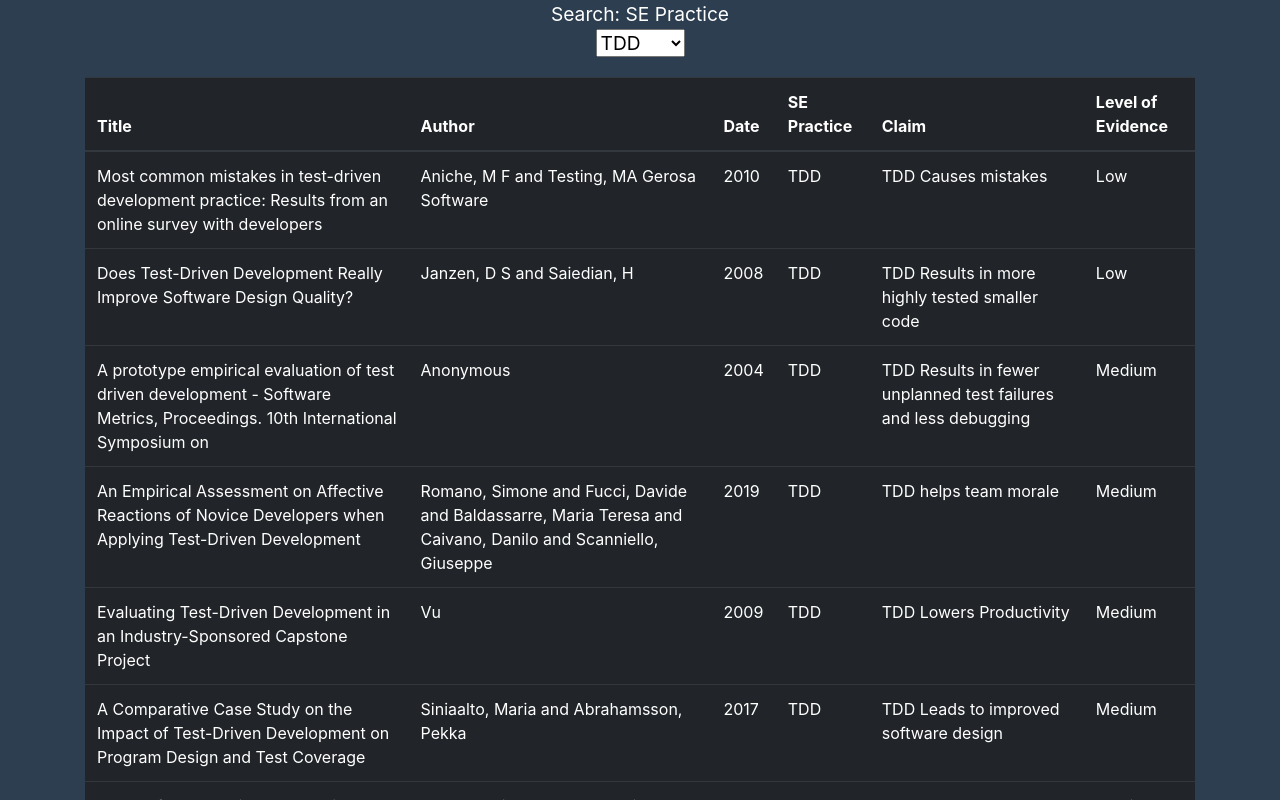
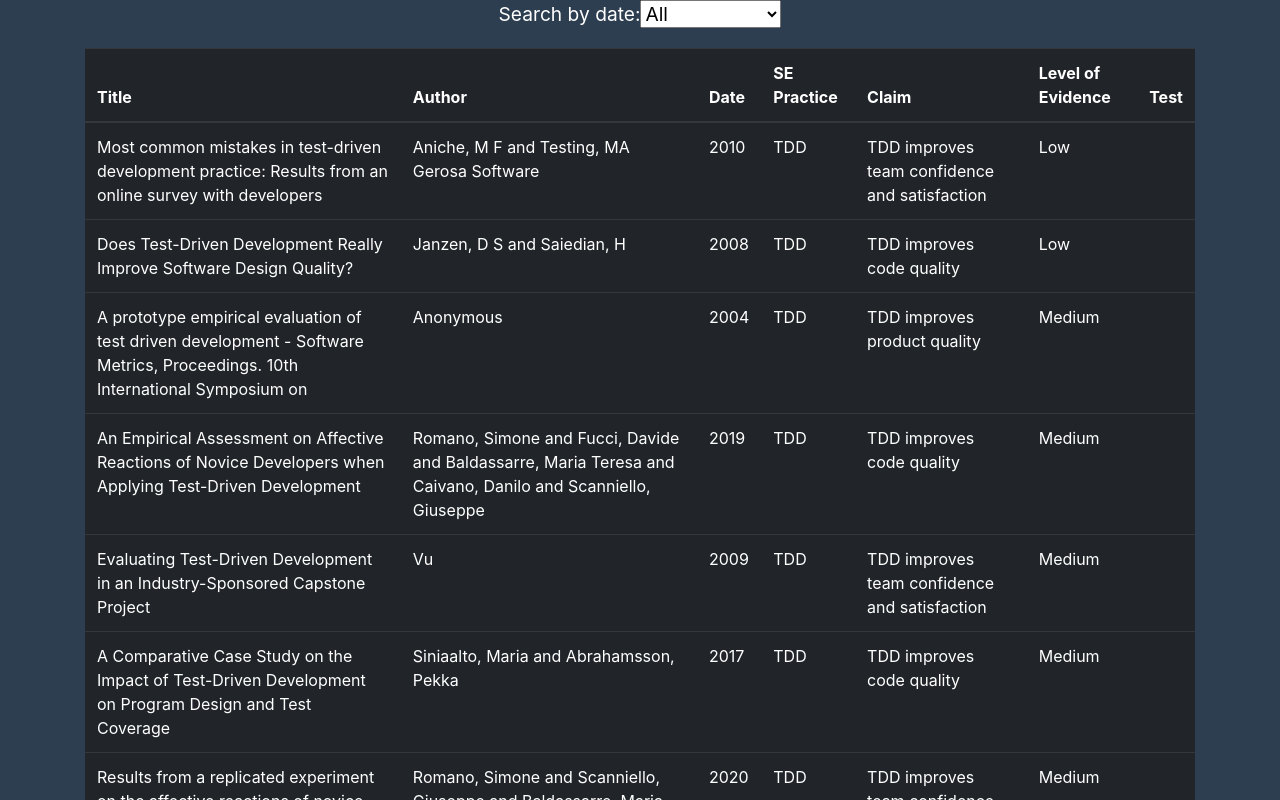
Before and after one commit to MattHerbertZA/CISE_Team, a React (Create React App) app in the folder seeds/: page /SortingTable in a window 1280 px wide. Shown: the top 800 px of the page. Built offline with nearby package versions, Linux system fonts and the light colour scheme.

Commit message:
Changed  filtering system - not working

```diff
--- a/seeds/src/App.css
+++ b/seeds/src/App.css
@@ -75,8 +75,8 @@ textarea {
 text-align: center;
 font-size: larger;
 padding-bottom: 1em;
+}
 
-}
 
 /* ArticleList Styles */
 .list {
--- a/seeds/src/components/ColumnFilter.js
+++ b/seeds/src/components/ColumnFilter.js
@@ -1,17 +1,16 @@
-import React from 'react'
+import React from "react";
 
 export const ColumnFilter = ({ column }) => {
- const { setFilter } = column
+  const { filterValue, setFilter } = column;
 
-    return (
-        <span>
-            SE Practice <br></br>
-      <select name="dropDownSE" id="dropDown">
-          <option value="TDD">TDD</option> {" "}
-        <option value="For Testing">Testing</option>
-        <option value="all">All</option>
-      </select>
-      onChange={(e) => setFilter(e.target.value)}
-        </span>
-    )
-}
+
+  return (
+    <span>
+      Search:{' '}
+      <input
+        value={filterValue || ''}
+        onChange = {(e) => setFilter(e.target.value)}
+        />
+    </span>
+  );
+};
--- a/seeds/src/components/DATA.json
+++ b/seeds/src/components/DATA.json
@@ -3,7 +3,7 @@
         "author":"Aniche, M F and Testing, MA Gerosa Software",
         "date": "2010",
         "se_practice":"TDD",
-        "claim":"TDD Causes mistakes",
+        "claim":"TDD improves team confidence and satisfaction",
         "level_of_evidence":"Low"
     },
 
@@ -11,7 +11,7 @@
         "author":"Janzen, D S and Saiedian, H",
         "date": "2008",
         "se_practice":"TDD",
-        "claim":"TDD Results in more highly tested smaller code",
+        "claim":"TDD improves code quality",
         "level_of_evidence":"Low"
     },
 
@@ -19,7 +19,7 @@
         "author":"Anonymous",
         "date": "2004",
         "se_practice":"TDD",
-        "claim":"TDD Results in fewer unplanned test failures and less debugging",
+        "claim":"TDD improves product quality",
         "level_of_evidence":"Medium"
     },
 
@@ -27,7 +27,7 @@
         "author":"Romano, Simone and Fucci, Davide and Baldassarre, Maria Teresa and Caivano, Danilo and Scanniello, Giuseppe",
         "date": "2019",
         "se_practice":"TDD",
-        "claim":"TDD helps team morale",
+        "claim":"TDD improves code quality",
         "level_of_evidence":"Medium"
     },
 
@@ -35,7 +35,7 @@
         "author":"Vu",
         "date": "2009",
         "se_practice":"TDD",
-        "claim":"TDD Lowers Productivity",
+        "claim":"TDD improves team confidence and satisfaction",
         "level_of_evidence":"Medium"
     },
 
@@ -43,7 +43,7 @@
         "author":"Siniaalto, Maria and Abrahamsson, Pekka",
         "date": "2017",
         "se_practice":"TDD",
-        "claim":"TDD Leads to improved software design",
+        "claim":"TDD improves code quality",
         "level_of_evidence":"Medium"
     },
 
@@ -51,7 +51,7 @@
         "author":"Romano, Simone and Scanniello, Giuseppe and Baldassarre, Maria Teresa and Fucci, Davide and Caivano, Danilo",
         "date": "2020",
         "se_practice":"TDD",
-        "claim":"TDD reduces team happiness",
+        "claim":"TDD improves team confidence and satisfaction",
         "level_of_evidence":"Medium"
     },
 
@@ -59,7 +59,7 @@
         "author":"Anonymous",
         "date": "2020",
         "se_practice":"TDD",
-        "claim":"TDD Improves code quality as well as productivity",
+        "claim":"TDD improves product quality",
         "level_of_evidence":"High"
     },
 
@@ -67,7 +67,7 @@
         "author":"Anonymous",
         "date": "2007",
         "se_practice":"TDD",
-        "claim":"TDD is more accepted by mature programmers",
+        "claim":"TDD improves team confidence and satisfaction",
         "level_of_evidence":"Low"
     },
 
@@ -75,15 +75,17 @@
         "author":"Anonymous",
         "date": "2006",
         "se_practice":"TDD",
-        "claim":"Increases quality of code",
-        "level_of_evidence":"High"
+        "claim":"TDD improves product quality",
+        "level_of_evidence":"High",
+        "test":"ten"
     },
 
     {"title": "Productivity of Test Driven Development: A Controlled Experiment with Professionals",
         "author":"Canfora, Gerardo and Cimitile, Aniello and Garcia, Felix and Piattini, Mario and Visaggio, and Corrado Aaron",
         "date": "2006",
         "se_practice":"TDD",
-        "claim":"TDD Increases productivity",
-        "level_of_evidence":"Medium"
+        "claim":"TDD improves code quality",
+        "level_of_evidence":"Medium",
+        "test":"ten"
     }
 ]
--- a/seeds/src/components/FilteringTable.js
+++ b/seeds/src/components/FilteringTable.js
@@ -1,5 +1,5 @@
 import React, { useMemo } from "react";
-import { useTable, useGlobalFilter, useSortBy } from "react-table";
+import { useTable, useGlobalFilter, useSortBy, useFilters } from "react-table";
 import DATA from "./DATA.json"; //how to get from db????
 import { COLUMNS } from "./columns";
 import "./table.css";
@@ -8,6 +8,7 @@ import { Link } from "react-router-dom";
 import { ColumnFilter } from "./ColumnFilter";
 import { GlobalFilter } from "./GlobalFilter";
 
+
 export const FilteringTable = () => {
   //added props here
 
@@ -15,11 +16,19 @@ export const FilteringTable = () => {
   //const article = props.article;
   const data = useMemo(() => DATA, []);
 
+  const defaultColumn = useMemo(() => {
+    return {
+      Filter: ColumnFilter
+    }
+  }, []);
+
   const tableInstance = useTable(
     {
       columns,
       data,
+      defaultColumn
     },
+    useFilters,
     useGlobalFilter,
     useSortBy
   );
@@ -38,6 +47,10 @@ export const FilteringTable = () => {
 
   return (
     <>
+    <div>
+
+    </div>
+
       <div className="Table">
           <h2 className ="display-4 text-center"> SEEDs</h2>
           <div className="dropDown">
@@ -47,12 +60,16 @@ export const FilteringTable = () => {
             <thead>
               {headerGroups.map((headerGroup) => (
                 <tr {...headerGroup.getHeaderGroupProps()}>
-                  {headerGroup.headers.map((column) => (
+                  {headerGroup.headers.map((column) => {
+                    return column.hideHeader === true ? null : (
                     <th
                       {...column.getHeaderProps(column.getSortByToggleProps())}
                     >
                       {" "}
                       {column.render("Header")}
+
+                      <div className = "dateFilter">{column.canFilter ? column.render('Filter') : null} </div>
+
                       <span>
                         {column.isSorted
                           ? column.isSortedDesc
@@ -61,7 +78,7 @@ export const FilteringTable = () => {
                           : " "}
                       </span>
                     </th>
-                  ))}
+              )})}
                 </tr>
               ))}
             </thead>
@@ -72,6 +89,7 @@ export const FilteringTable = () => {
                   <tr {...row.getRowProps()}>
                     {row.cells.map((cell) => {
                       return (
+
                         <td {...cell.getCellProps()}>{cell.render("Cell")}</td>
                       );
                     })}
--- a/seeds/src/components/GlobalFilter.js
+++ b/seeds/src/components/GlobalFilter.js
@@ -1,14 +1,49 @@
 import React from "react";
 
+
+
+
 export const GlobalFilter = ({ filter, setFilter }) => {
+
+  function setDate(year){
+    if(year === "10"){
+      var dateArray = "ten"//["2021","2020","2019","2018","2017","2016","2015","2014","2013","2012"]
+    }
+    if(year === "5"){
+      var dateArray = ["2021","2020","2019","2018","2017"]
+    }
+    if(year === "2"){
+      var dateArray = ["2021","2020","2019"]
+    }
+    if(year === "1"){
+      var dateArray = "20"
+    }
+
+    alert("value is "+dateArray)
+
+    setFilter(dateArray)
+  }
+
+
+
+
   return (
     <span>
-        Search:{' '}
-        SE Practice <br></br>
-      <select name="dropDownSE" id="dropDown" onChange={(e) => setFilter(e.target.value)}>
-          <option value="TDD">TDD</option> {" "}
-        <option value="For Testing">Testing</option>
+      Search by date:
+      <select
+        id="dateDropdown"
+        name="dateDropdown"
+        onChange={(e) => (setDate(e.target.value))}
+      >
+        <option value="">All</option>
+        <option value="10">Last 10 years</option>
+        <option value="5">Last 5 years</option>
+        <option value="2">Last 2 years</option>
+        <option value="1">Last year</option>
       </select>
+
+
+
     </span>
   );
 };
--- a/seeds/src/components/columns.js
+++ b/seeds/src/components/columns.js
@@ -1,26 +1,44 @@
+import { ColumnFilter } from "./ColumnFilter"
+import React from "react";
+import { text } from "body-parser";
+
+
+
+
 export const COLUMNS = [
     {
         Header: 'Title',
-        accessor: 'title'
+        accessor: 'title',
+        disableFilters: true
     },
     {
         Header: 'Author',
-        accessor: 'author'
+        accessor: 'author',
+        disableFilters: true
     },
     {
         Header: 'Date',
-        accessor: 'date'
+        accessor: 'date',
+        disableFilters: true,
+
     },
     {
         Header: 'SE Practice',
-        accessor: 'se_practice'
+        accessor: 'se_practice',
     },
     {
         Header: 'Claim',
-        accessor: 'claim'
+        accessor: 'claim',
     },
     {
         Header: 'Level of Evidence',
-        accessor: 'level_of_evidence'
+        accessor: 'level_of_evidence',
+        disableFilters: true
+    }
+    ,{
+        Header: 'Test',
+        accessor: 'test',
+        disableFilters: true,
+        hideHeader: true
     }
 ]
```
